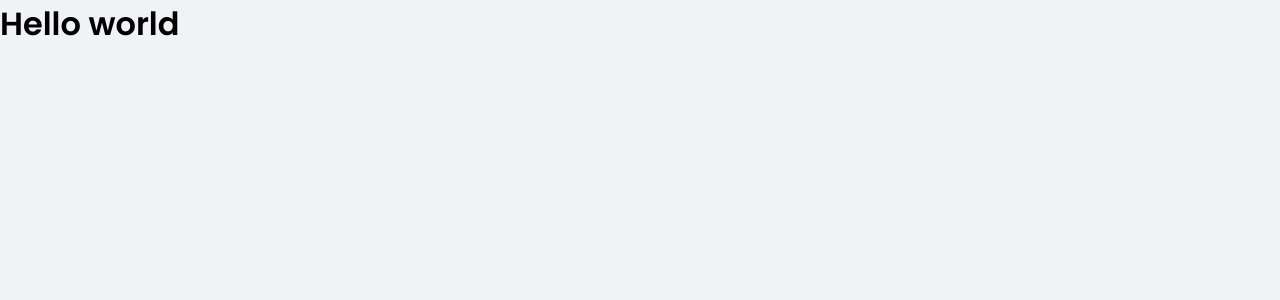
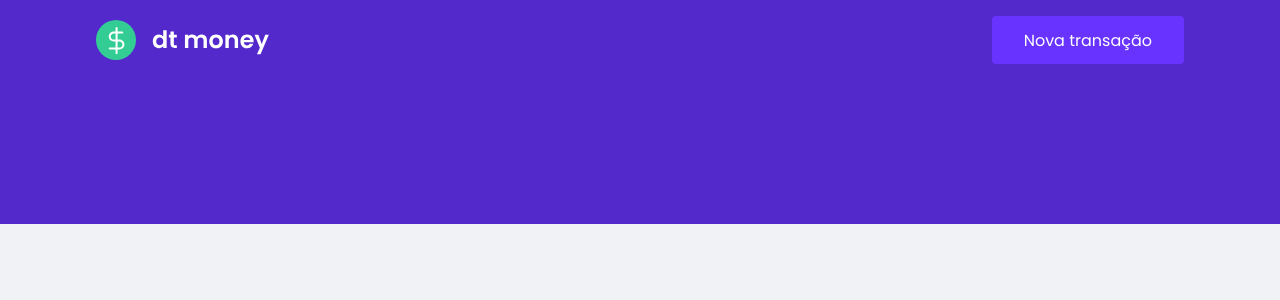
Before and after one commit to caiosw/dtmoney, a React (Create React App) app: page / in a window 1280 px wide. Shown: the top 300 px of the page. Built offline with nearby package versions, Linux system fonts and the light colour scheme.

Commit message:
header component

```diff
--- a/src/App.tsx
+++ b/src/App.tsx
@@ -1,10 +1,11 @@
+import { Header } from "./components/Header";
 import { GlobalStyle } from "./styles/global";
 
 export function App() {
   return (
-    <div className="App">
-      <h1 className="title">Hello world</h1>
+    <>
+      <Header />
       <GlobalStyle />
-    </div>
+    </>
   );
 }
--- a/src/components/Header/index.tsx
+++ b/src/components/Header/index.tsx
@@ -0,0 +1,14 @@
+import logoImg from '../../assets/logo.svg'
+import { Container, Content } from './styles'
+
+
+export function Header() {
+  return (
+    <Container>
+      <Content>
+        <img src={logoImg} alt="dt money" />
+        <button type="button">Nova transação</button>
+      </Content>
+    </Container>
+  )
+}
--- /dev/null
+++ b/src/components/Header/styles.ts
@@ -0,0 +1,32 @@
+import styled from 'styled-components'
+
+export const Container = styled.header`
+  background: var(--blue);
+`
+
+export const Content = styled.div`
+  max-width: 1120px;
+  margin: 0 auto;
+
+  padding: 1em 1rem 10rem;
+  display: flex;
+  align-items: center;
+  justify-content: space-between;
+
+  button {
+    font-size: 1rem;
+    color: #fff;
+    background-color: var(--blue-light);
+    border: 0;
+    padding: 0 2rem;
+    border-radius: 0.25rem;
+    height: 3rem;
+
+    transition: filter 0.2s;
+
+    &:hover {
+      filter: brightness(0.9)
+    }
+  }
+
+`
```
